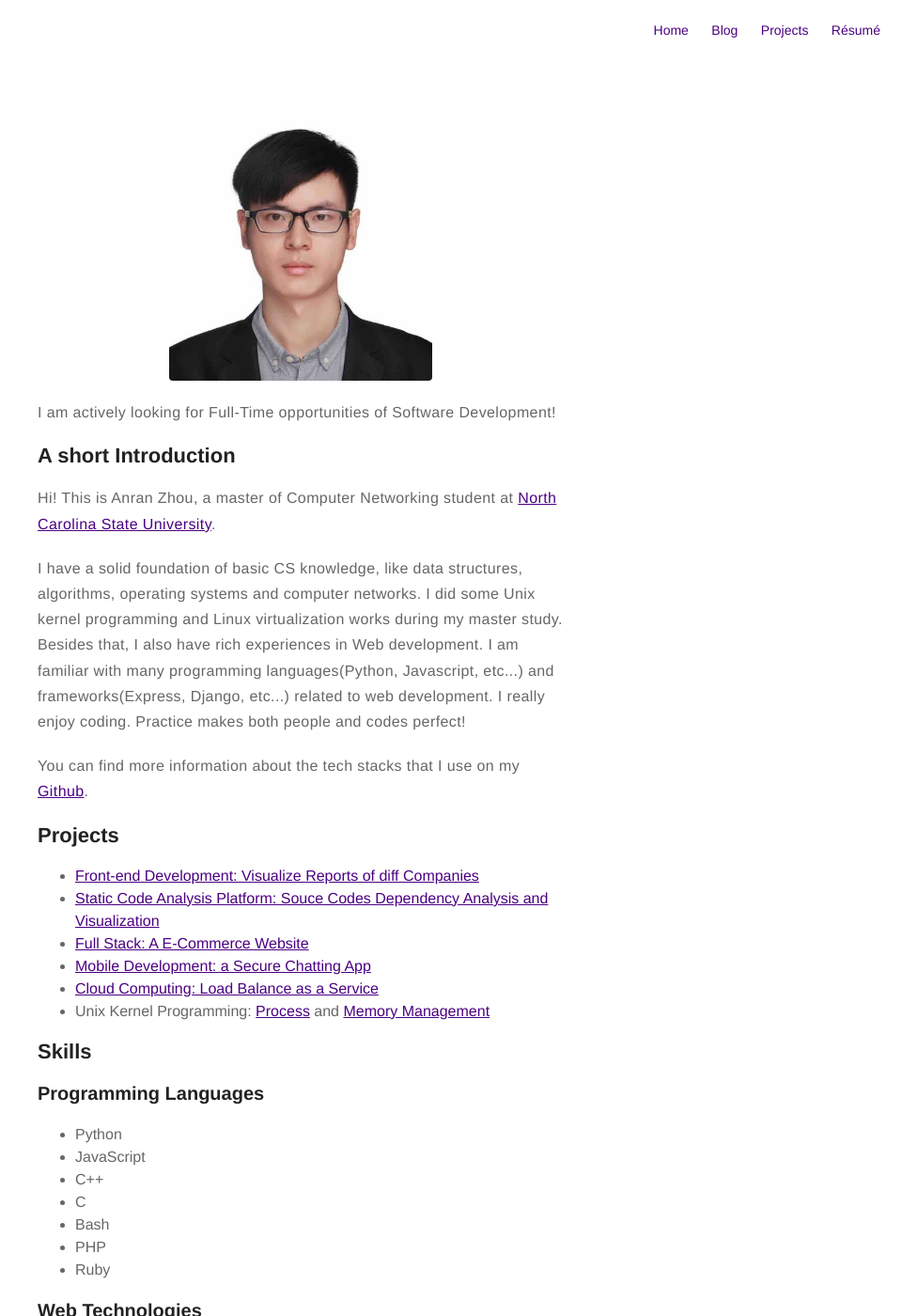
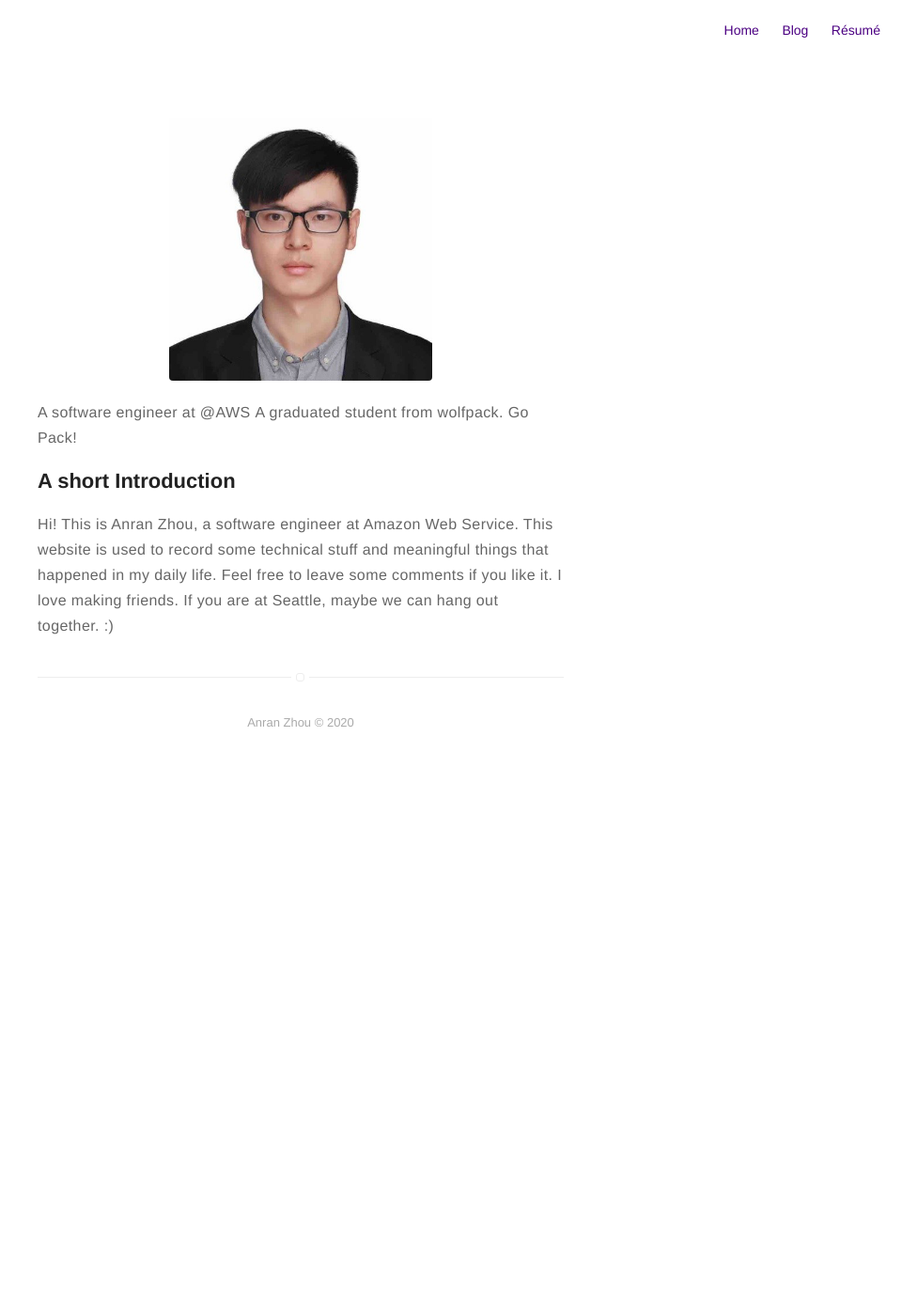
Before and after one commit to AnranZhou/AnranZhou.github.io, a Jekyll site: the page built from about.md, in a window 1280 px wide and 1400 px high. Shown: the whole window at 94% size, without its empty margins (320-1280 px from the left). Built offline with Jekyll 4.4.1, drawn with Linux system fonts in a browser that asks for light colours; some of the changed text lies outside the part shown.

Commit message:
updated the about page and removed the project page

```diff
--- a/_config.yml
+++ b/_config.yml
@@ -1,6 +1,6 @@
 # main text of home
 name: Anran Zhou
-bio: On the Road to be a Full Stack Engineer
+bio: On the road to be a true engineer
 
 # twitter summary info
 description: A blog about technology and stuff related
@@ -31,7 +31,7 @@ permalink: /:title/
 # if you don't want comments in your posts, leave categories empty
 disqus:
   shortname: anranzhou # enter this from your disqus account
-  categories: [blog, project] # only show disqus for posts that have these categories
+  categories: [blog] # only show disqus for posts that have these categories
 
 # if you don't have any of social below, comment the line
 # facebook: myfacebook
@@ -58,7 +58,7 @@ authors:
         name: Anran Zhou
         bio: A programmer and gamer
         external-image: false
-        picture: assets/images/profile.gif
+        picture: assets/images/profile.png
 
 # do you want a larger site? change the option below
 # options: [normal, large] | default: normal
@@ -70,7 +70,7 @@ paginate: 10
 paginate_path: "blog/:num/"
 
 # if you don't need projects, comment the *projects* configs below
-projects: true
+# projects: true
 
 # if you don't need "about" or "blog", comment them out below
 about: true
--- a/about.md
+++ b/about.md
@@ -4,65 +4,8 @@ layout: page
 ---
 ![Profile Image]({{ site.url }}/{{ site.picture }})
 
-<b>I am actively looking for Full-Time opportunities of Software Development!</b>
+<b>A software engineer at @AWS</b>
+<b>A graduated student from wolfpack. Go Pack!</b>
 
 <h2>A short Introduction</h2>
-<p>Hi! This is Anran Zhou, a master of Computer Networking student at <a href="https://en.wikipedia.org/wiki/North_Carolina_State_University">North Carolina State University</a>.</p>
-<p>I have a solid foundation of basic CS knowledge, like data structures, algorithms, operating systems and computer networks. I did some Unix kernel programming and Linux virtualization works during my master study. Besides that, I also have rich experiences in Web development. I am familiar with many programming languages(Python, Javascript, etc...) and frameworks(Express, Django, etc...) related to web development. I really enjoy coding. Practice makes both people and codes perfect!</p>
-<p>You can find more information about the tech stacks that I use on my <a href="https://github.com/AnranZhou/">Github</a>.</p>
-
-<h2>Projects</h2>
-<ul>
-	<li><a href="https://github.com/AnranZhou/">Front-end Development: Visualize Reports of diff Companies</a></li>
-	<li><a href="https://github.com/AnranZhou/">Static Code Analysis Platform: Souce Codes Dependency Analysis and Visualization</a></li>
-	<li><a href="https://github.com/AnranZhou/">Full Stack: A E-Commerce Website</a></li>
-	<li><a href="https://github.com/AnranZhou/">Mobile Development: a Secure Chatting App</a></li>
-	<li><a href="https://github.com/AnranZhou/">Cloud Computing: Load Balance as a Service</a></li>
-	<li>Unix Kernel Programming: <a href="https://github.com/AnranZhou/">Process</a> and <a href="https://github.com/AnranZhou/">Memory Management</a></li>
-</ul>
-
-<h2>Skills</h2>
-<h3>Programming Languages</h3>
-<ul class="skill-list">
-	<li>Python</li>
-	<li>JavaScript</li>
-	<li>C++</li>
-	<li>C</li>
-	<li>Bash</li>
-	<li>PHP</li>
-	<li>Ruby</li>
-</ul>
-
-<h3>Web Technologies</h3>
-<h5>Front-end</h5>
-<ul class="skill-list">
-	<li>npm/yarn</li>
-	<li>Webpack</li>
-	<li>React</li>
-	<li>React-Router</li>
-	<li>Mobx</li>
-	<li>Axios</li>
-	<li>Sass</li>
-	<li>JSS</li>
-</ul>
-
-<h5>Back-end</h5>
-<ul class="skill-list">
-	<li>Django</li>
-	<li>Express</li>
-	<li>Laravel</li>
-	<li>Ruby on Rails</li>
-</ul>
-
-<h5>Databases & Caches</h5>
-<ul class="skill-list">
-	<li>MySQL</li>
-	<li>PostgreSQL</li>
-	<li>MongoDB</li>
-	<li>Redis</li>
-</ul>
-
-<h3>Mobile Development</h3>
-<ul class="skill-list">
-	<li>React Native</li>
-</ul>
+<p>Hi! This is Anran Zhou, a software engineer at Amazon Web Service. This website is used to record some technical stuff and meaningful things that happened in my daily life. Feel free to leave some comments if you like it. I love making friends. If you are at Seattle, maybe we can hang out together. :)</p>
```
Also changed, not shown: assets/images/profile.png (added).
